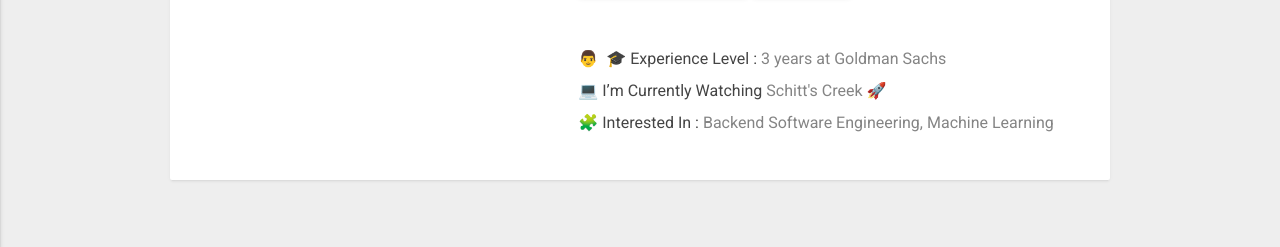
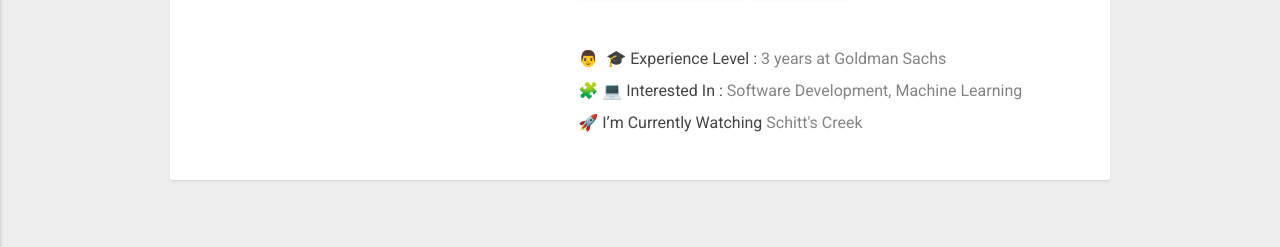
Before and after one commit to ishita-agarwal/Personal-Website, a plain HTML site: page index.html in a window 1280 px wide. Shown: the part 529-776 px from the top of the page. Drawn offline with nearby package versions, Linux system fonts and the light colour scheme; no server answers.

Commit message:
Fixed profile pic issue

```diff
--- a/index.html
+++ b/index.html
@@ -162,7 +162,7 @@
                       <div class="col-md-5 col-xs-12 mb-30">
                         <img
                           class="candidate-img mb-35"
-                          src="https://media.licdn.com/dms/image/D4E03AQHor50rcpSbpA/profile-displayphoto-shrink_800_800/0/1718128046466?e=1723680000&v=beta&t=1Lp_sr6nV3jRm9Dxy2_zlQ6bMjq1rIplJMd7KAUD6QA"
+                          src="https://media.licdn.com/dms/image/v2/D4E03AQHor50rcpSbpA/profile-displayphoto-shrink_800_800/profile-displayphoto-shrink_800_800/0/1718292250703?e=1730332800&v=beta&t=2uCjEmBuB5BnrIzms7uZLhGBiDJEBuAw4z-qAgTC53g"
                         />
                         <ul class="social-icons">
 
@@ -223,19 +223,19 @@
                             </div>
                             3 years at Goldman Sachs
                           </li>
+
                           <li>
                             <div class="profile-title">
-                              💻 I’m currently watching
+                              &#129513; 💻 Interested in :
                             </div>
-                            Schitt's Creek 🚀
+                            Software Development, Machine Learning
                           </li>
                           <li>
                             <div class="profile-title">
-                              &#129513; Interested in :
+                              🚀 I’m currently watching
                             </div>
-                            Backend Software Engineering, Machine Learning
+                            Schitt's Creek
                           </li>
-
                         </ul>
                       </div>
                     </div>
```
